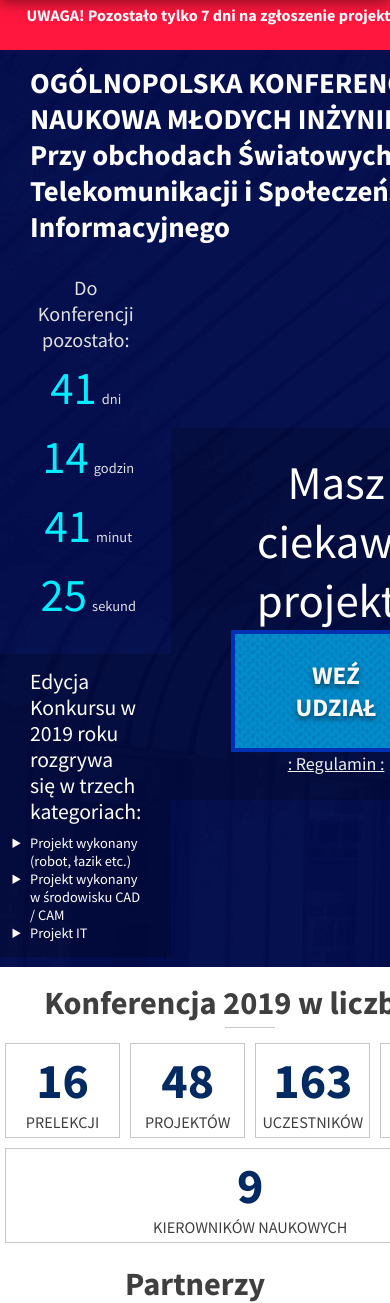
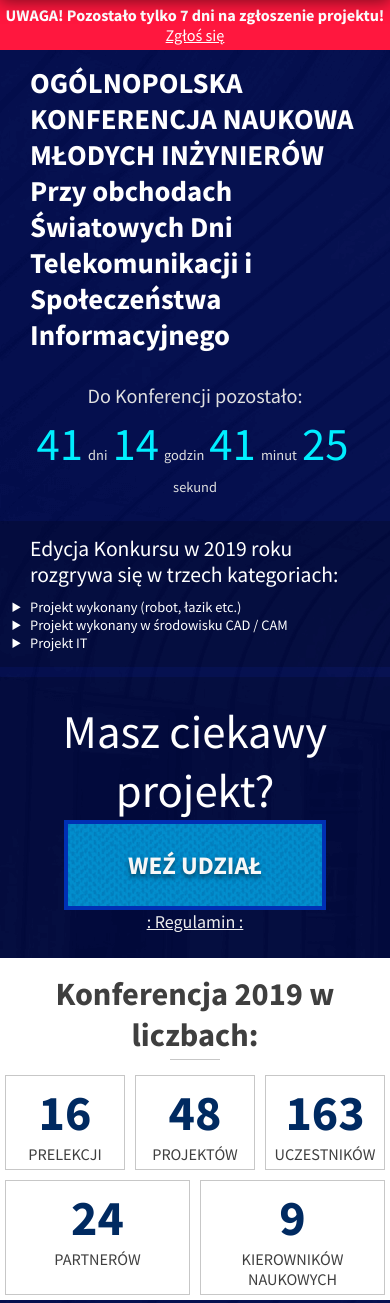
Before and after one commit to mwvabes/kmi-mechatron, a PHP site: page / in a window 390 px wide; the page is wider, and only the part inside the window is pictured. Shown: the part 60-1363 px from the top of that part. Run offline with PHP 8.4, Linux system fonts and the light colour scheme; style sheets or scripts are compiled from the project's sources; some libraries are stand-ins or nearby versions.

Commit message:
Fix mobile view

```diff
--- a/styles/homepage.css
+++ b/styles/homepage.css
@@ -182,7 +182,7 @@ section#aboutUsInMedia {
 }
 
 .welcomeScreen {
-  min-height: calc(100vh - 60px);
+  min-height: calc(100vh - 40px);
   display: -webkit-box;
   display: -ms-flexbox;
   display: flex;
@@ -192,22 +192,19 @@ section#aboutUsInMedia {
           flex-direction: column;
   -ms-flex-wrap: wrap;
       flex-wrap: wrap;
+  padding-bottom: 20px;
+  background-image: url(/img/background.png);
 }
 
 #welcome {
   display: -webkit-box;
   display: -ms-flexbox;
   display: flex;
-  -webkit-box-orient: horizontal;
-  -webkit-box-direction: normal;
-      -ms-flex-direction: row;
-          flex-direction: row;
   -ms-flex-wrap: wrap;
       flex-wrap: wrap;
   -webkit-box-pack: center;
       -ms-flex-pack: center;
           justify-content: center;
-  background-image: url(/img/background.png);
   -webkit-box-flex: 1;
       -ms-flex: 1;
           flex: 1;
@@ -720,4 +717,23 @@ ul.partners > li:hover {
           transform: scale(1.01);
   opacity: 1;
 }
+
+@media screen and (min-width: 1261px) {
+  #welcome {
+    -webkit-box-orient: horizontal;
+    -webkit-box-direction: normal;
+        -ms-flex-direction: row;
+            flex-direction: row;
+  }
+}
+
+@media screen and (max-width: 1260px) {
+  #welcome,
+  .welcomeContainer {
+    -webkit-box-orient: vertical;
+    -webkit-box-direction: normal;
+        -ms-flex-direction: column;
+            flex-direction: column;
+  }
+}
 /*# sourceMappingURL=homepage.css.map */
--- a/styles/homepage.scss
+++ b/styles/homepage.scss
@@ -183,18 +183,18 @@ section#aboutUsInMedia {
 }
 
 .welcomeScreen {
-    min-height: calc(100vh - 60px);
+    min-height: calc(100vh - 40px);
     display: flex;
     flex-direction: column;
     flex-wrap: wrap;
+    padding-bottom: 20px;
+    background-image: url(/img/background.png);
 }
 
 #welcome {
     display: flex;
-    flex-direction: row;
     flex-wrap: wrap;
     justify-content: center;
-    background-image: url(/img/background.png);
     flex: 1;
 }
 
@@ -565,3 +565,16 @@ ul.partners > li:hover {
     transform: scale(1.01);
     opacity: 1;
 }
+
+@media screen and (min-width: 1261px) {
+    #welcome {
+        flex-direction: row;
+    }
+}
+
+@media screen and (max-width: 1260px) {
+    #welcome,
+    .welcomeContainer {
+        flex-direction: column;
+    }
+}
```
Also changed, not shown: 1 other file.
